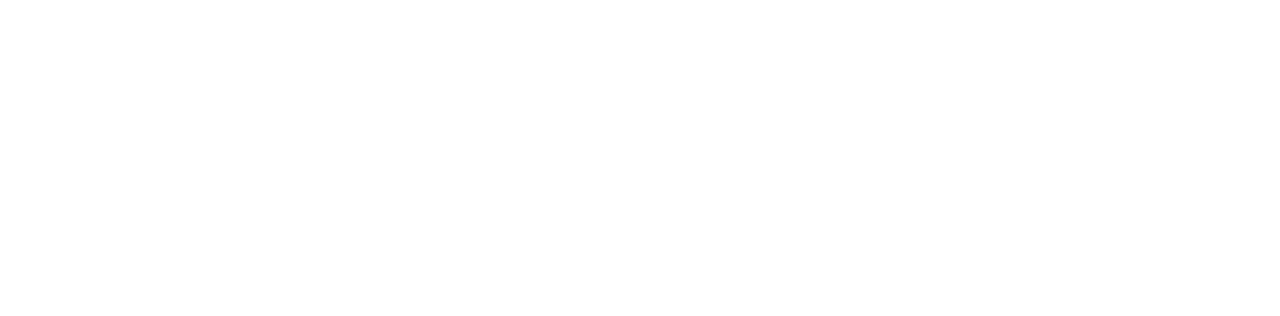
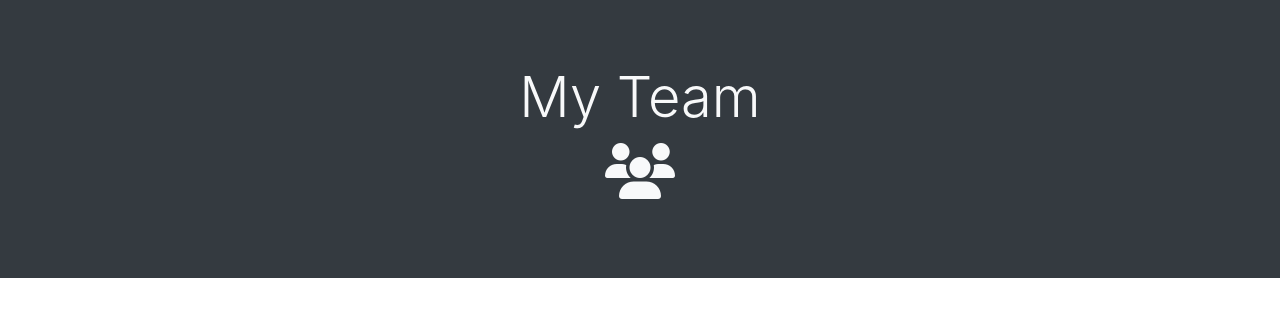
Before and after one commit to PROX-E/Homework-Template-Engine---Employee-Summary, a plain HTML site: page Team.html in a window 1280 px wide. Drawn offline with nearby package versions, Linux system fonts and the light colour scheme.

Commit message:
create team-data container

```diff
--- a/Team.html
+++ b/Team.html
@@ -3,9 +3,18 @@
 <head>
     <meta charset="UTF-8">
     <meta name="viewport" content="width=device-width, initial-scale=1.0">
-    <title>Document</title>
+    <title>Team Page</title>
+    <meta http-equiv="X-UA-Compatible" content="ie=edge">
+    <script src="https://kit.fontawesome.com/20b7bd973d.js" crossorigin="anonymous"></script>
+    <link rel="stylesheet" href="https://stackpath.bootstrapcdn.com/bootstrap/4.4.1/css/bootstrap.min.css"integrity="sha384-Vkoo8x4CGsO3+Hhxv8T/Q5PaXtkKtu6ug5TOeNV6gBiFeWPGFN9MuhOf23Q9Ifjh" crossorigin="anonymous">
 </head>
 <body>
+    <div class="jumbotron jumbotron-fluid text-center bg-dark">
+        <div class="container">
+            <h1 class="display-4 text-light">My Team</h1>
+            <h1 class="display-4 text-light"><i class="fas fa-users"></i></h1>
+        </div>
+    </div>
 
 </body>
 </html>
```
